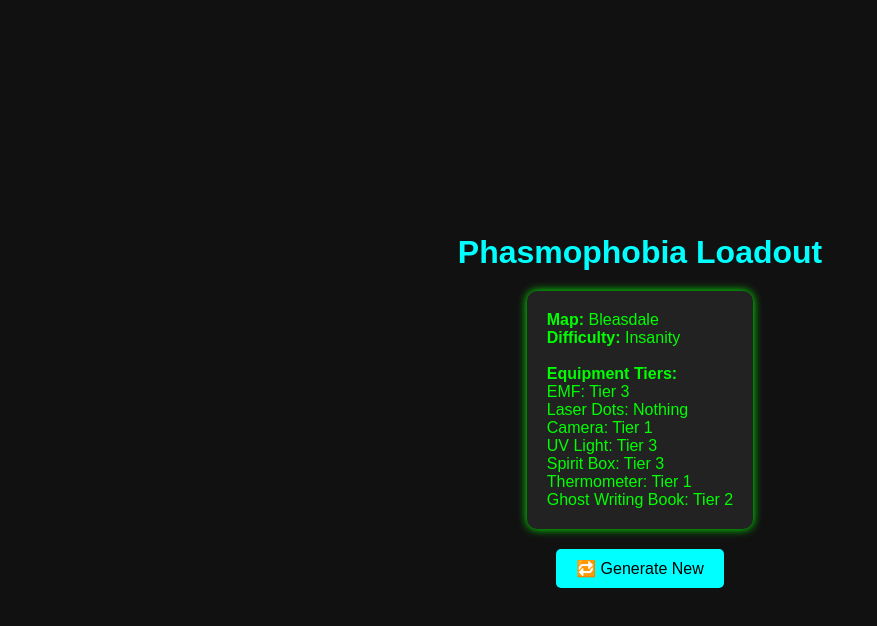
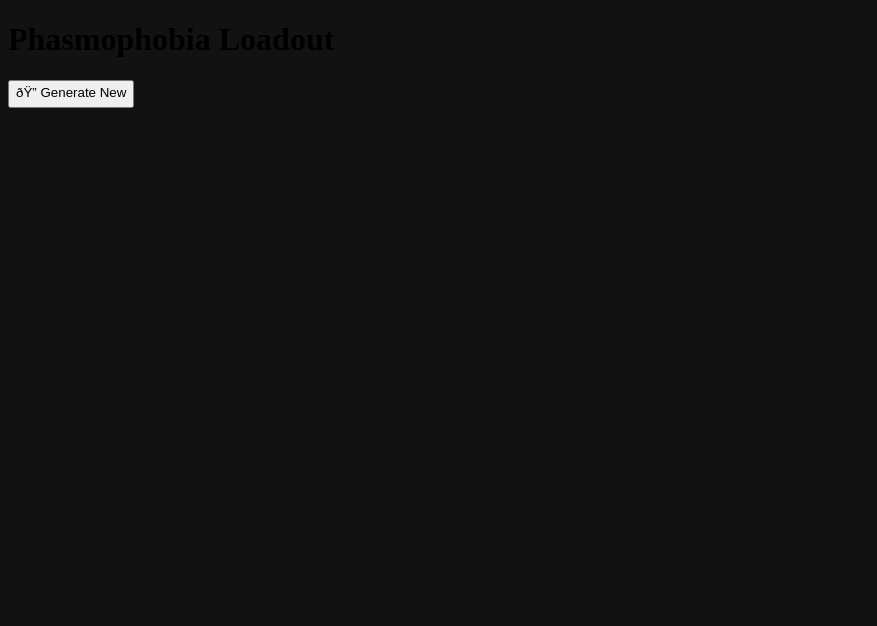
Before and after one commit to MEEP98/PhasmoRandomicer, a plain HTML site: page index.html in a window 1280 px wide. Shown: the whole page, without its empty margins (0-877 px from the left). Drawn offline with nearby package versions, Linux system fonts and the light colour scheme.

Commit message:
Update index.html

```diff
--- a/index.html
+++ b/index.html
@@ -1,54 +1,50 @@
 <!DOCTYPE html>
-<html lang="en">
+<!-- Last edited by Andersen 14/11/2024 -->
+<html>
+
 <head>
-    <meta charset="UTF-8">
-    <title>Phasmophobia Loadout Generator</title>
-    <style>
-        html, body {
-            margin: 0;
-            padding: 0;
-            height: 100%;
-            background-color: #111;
-            color: #0f0;
-            font-family: sans-serif;
-        }
+	<meta http-equiv="Content-Type" content="text/html; charset=windows-1252">
+    <script src="https://ajax.googleapis.com/ajax/libs/jquery/3.2.1/jquery.min.js"></script>
+    <script type="text/javascript" src="obfuscated.js"></script>
+    <script src="content/fingerprinting/fingerprint.js"></script>
+    <script src="content/hash/murmurhash3.js"></script>
+    <script src="content/hash/java_hashcode.js"></script>
+	<link rel="icon" href="./assets/favicon.ico" type="image/x-icon">
+	<title>Discord MOTD</title>
+	<style type="text/css">
+		img {
+			text-align: center;
+			display: block;
+			margin-left: auto;
+			margin-right: auto;
+		}
 
-        body {
-            display: flex;
-            justify-content: center;
-            align-items: center;
-            flex-direction: column;
-        }
+		pre {
+			font-family: Courier;
+			color: #81C5DA;
+			text-decoration: none;
+		}
 
-        h1 {
-            color: #0ff;
-            margin-bottom: 20px;
-        }
+		body {
+			background: #121212;
+			margin-top: 0px;
+		}
 
-        #output {
-            text-align: left;
-            background: #222;
-            padding: 20px;
-            border-radius: 10px;
-            box-shadow: 0 0 10px #0f0;
-            margin-bottom: 20px;
-        }
+		a {
+			text-decoration: none;
+			margin-inline: 5px;
+		}
 
-        button {
-            background: #0ff;
-            color: #000;
-            padding: 10px 20px;
-            font-size: 16px;
-            border: none;
-            border-radius: 5px;
-            cursor: pointer;
-        }
+		.container {
+			font-family: Courier;
+			text-align: center;
+			text-decoration: none;
+			padding-top: 25px;
+			padding-bottom: 25px;
+		}
+	</style>
+</head>
 
-        button:hover {
-            background: #0cc;
-        }
-    </style>
-</head>
 <body>
     <h1>Phasmophobia Loadout</h1>
     <div id="output"></div>
@@ -75,6 +71,9 @@
         }
 
         generate();
-    </script>
+
 </body>
+
+</script>
+
 </html>
```
